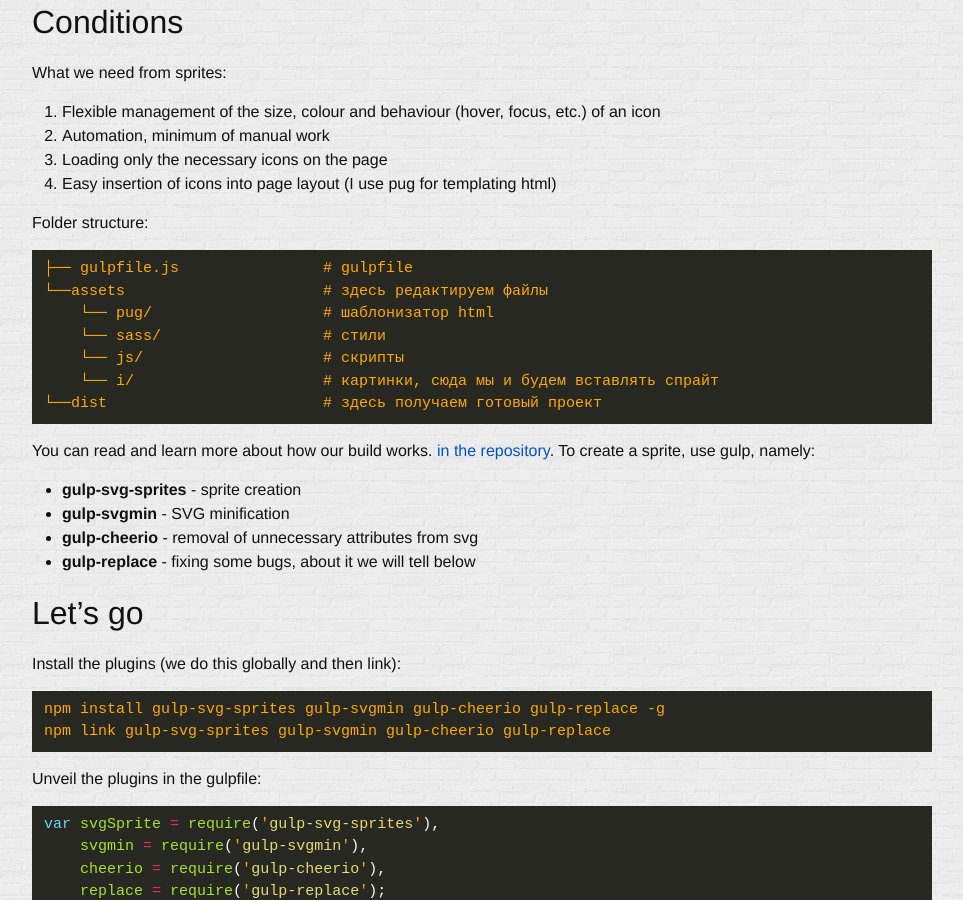
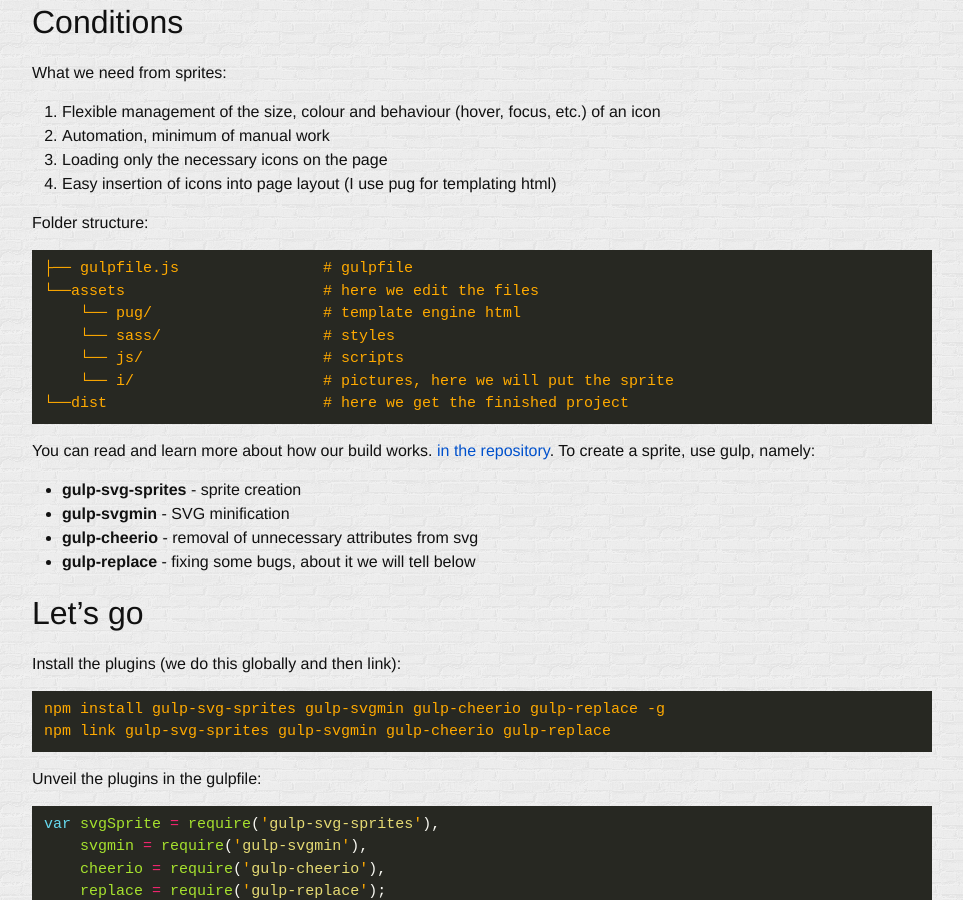
Before and after one commit to glivera-team/glivera-team.github.io, a Jekyll site: the page built from _posts/2015-12-09-svg-sprites.en.markdown, in a window 1280 px wide and 900 px high, scrolled down 347 px. Shown: the whole window, without its empty margins (158-1121 px from the left). Built offline with Jekyll 4.4.1, drawn with Linux system fonts in a browser that asks for light colours; comment, search, counter and statistics services are not loaded.

Commit message:
Added some posts en #2

```diff
--- a/_posts/2015-12-09-svg-sprites.en.markdown
+++ b/_posts/2015-12-09-svg-sprites.en.markdown
@@ -23,12 +23,12 @@
 
 {% highlight html %}
 ├── gulpfile.js                # gulpfile
-└──assets                      # здесь редактируем файлы
-    └── pug/                   # шаблонизатор html
-    └── sass/                  # стили
-    └── js/                    # скрипты
-    └── i/                     # картинки, сюда мы и будем вставлять спрайт
-└──dist                        # здесь получаем готовый проект
+└──assets                      # here we edit the files
+    └── pug/                   # template engine html
+    └── sass/                  # styles
+    └── js/                    # scripts
+    └── i/                     # pictures, here we will put the sprite
+└──dist                        # here we get the finished project
 {% endhighlight %}
 
 You can read and learn more about how our build works.  [in the repository](https://github.com/glivera-team/glivera-team-template).
```
